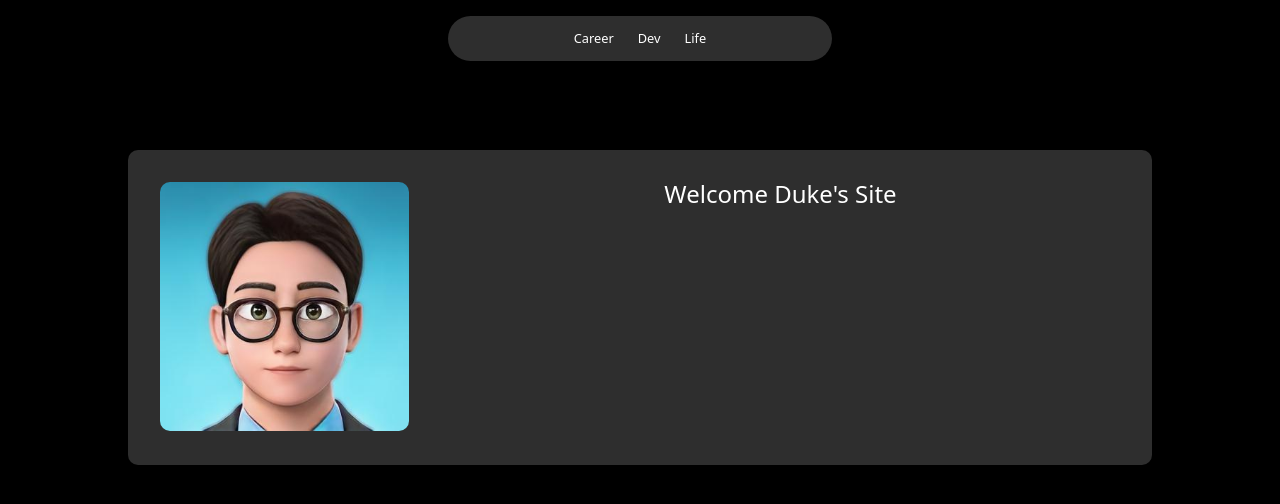
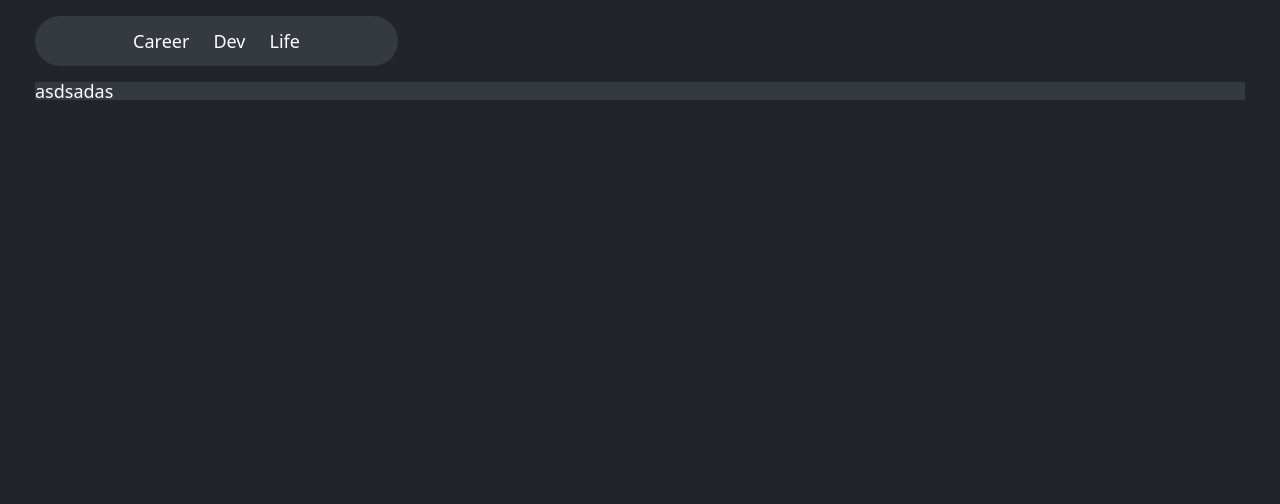
Before and after one commit to DUKE506/Duke, a Next.js app: page / in a window 1280 px wide. Shown: the top 504 px of the page. Built offline with nearby package versions, Linux system fonts and the light colour scheme.

Commit message:
feat : UI 레이아웃 수정 (스크롤 축소 시 UI 고정)

```diff
--- /dev/null
+++ b/src/app/(home)/page.module.css
@@ -0,0 +1,6 @@
+
+.home{
+    width: 100%;
+    height: 100%;
+    background: var(--color-main2);
+}
--- a/src/app/(home)/page.tsx
+++ b/src/app/(home)/page.tsx
@@ -1,11 +1,11 @@
-import Dashboard from "./components/Dashboard";
+import styles from './page.module.css'
 
 
 
 export default function HomePage() {
     return (
-        <div>
-            <Dashboard />
+        <div className={styles.home}>
+            asdsadas
         </div>
     )
 }
--- a/src/app/layout.tsx
+++ b/src/app/layout.tsx
@@ -17,9 +17,17 @@ export default function RootLayout({
 }>) {
   return (
     <html lang="ko">
-      <body>
-        <Navigation />
-        {children}
+      <body className="wrapper">
+        <div className="header">
+          <div className="inner">
+            <Navigation />
+          </div>
+        </div>
+        <section id="content">
+          <div className="inner">
+            {children}
+          </div>
+        </section>
       </body>
     </html>
   );
--- a/src/components/Navigation/Navigation.module.css
+++ b/src/components/Navigation/Navigation.module.css
@@ -1,14 +1,26 @@
+
+@keyframes XAppear{
+    from {
+          opacity: 0;
+          transform: translateX(-5%);
+      }
+
+      to {
+          opacity: 1;
+          transform: translateX(0);
+      }
+  }
+
 .nav {
-    position: fixed;
     width: 30%;
-    top: 2%;
-    left: 50%;
-    transform: translateX(-50%);
-
+    animation: XAppear 0.7s;
+    animation-fill-mode: forwards;
+    animation-delay: 0.1s;
     padding: 1rem;
     border-radius: 50px;
 
     background-color: var(--back-nav-cr);
+    /* box-shadow: 0 0 15px -5px var(--back-nav-cr); */
 }
 
 .nav ul {
--- a/src/styles/global.css
+++ b/src/styles/global.css
@@ -1,28 +1,40 @@
+
+
 :root {
+
+
+
   /*
   색상
   */
-  --back-main-cr: #000000;
+  --color-main1: #212529;
+  --color-main2: #343a40;
+  --color-main3: #495057;
+  --color-main4: #868e96;
+  --color-main5: #adb5db;
+  --color-main6: #ced4da;
+
   --back-sub-cr: #ffffff;
-  --back-nav-cr: #2e2e2e;
+  --back-nav-cr: #343a40;
+
 
   /*
   패딩
   */
-  --main-pd: 1rem;
-  --wide-pd: 2rem;
-  --half-pd: 0.5rem;
-  --three-q-pd: 0.75;
-  --one-q-pd: 0.25rem;
+  --pad-wide: 2rem;
+  --pad-main: 1rem;
+  --pad-three: 0.75;
+  --pad-half: 0.5rem;
+  --pad-one: 0.25rem;
 
   --nav-pd: 1.5rem;
 
   /*
   폰트 사이즈
   */
-  --default-size: 1rem;
-  --title-size: 1.5rem;
-  --normal-size: 0.8rem;
+  --size-default: 1rem;
+  --size-title: 1.5rem;
+  --size-normal: 0.8rem;
 
   /*
   border-radius
@@ -167,9 +179,11 @@ table {
   border-spacing: 0;
 }
 
+section {
+  display: block;
+}
+
 body {
-  margin: 0 10%;
-  padding-top: 150px;
   font-family:
     system-ui,
     -apple-system,
@@ -182,10 +196,30 @@ body {
     "Open Sans",
     "Helvetica Neue",
     sans-serif;
-  background-color: var(--back-main-cr);
+  background-color: var(--color-main1);
   color: #ffffff;
   font-size: 18px;
 }
+
+.wrapper{
+  display: flex;
+  flex-direction: column;
+  min-height: 100vh;
+}
+.header{
+  margin-top: var(--pad-main);
+}
+
+#content{
+  flex : 1;
+  margin-top: var(--pad-main);
+}
+
+.inner{
+  inline-size: min(100% - 35px* 2, 1820px);
+  margin-inline: auto;
+}
+
 
 a {
   color: inherit;
```
Also changed, not shown: public/images/CardDesign.png (added).
